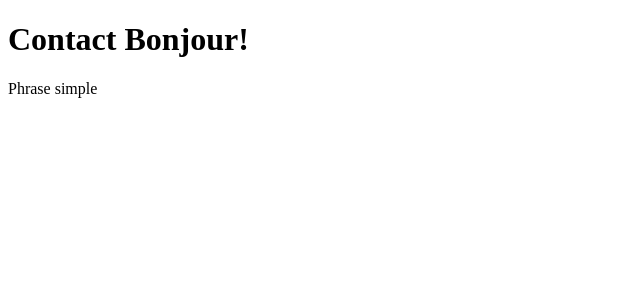
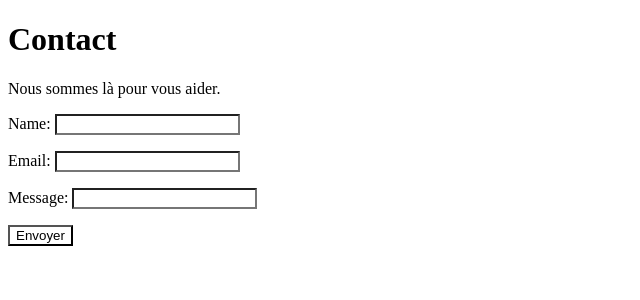
Before and after one commit to cfourrier/djangorepo2, a Django app: page /contact/ in a window 1280 px wide. Shown: the part 26-326 px from the top of the page, without its empty margins (0-640 px from the left). Run offline with Django 4.2, Linux system fonts and the light colour scheme.

Commit message:
contact page added

```diff
--- /dev/null
+++ b/merchex/listings/forms.py
@@ -0,0 +1,6 @@
+from django import forms
+
+class ContactUsForm(forms.Form):
+   name = forms.CharField(required=False)
+   email = forms.EmailField()
+   message = forms.CharField(max_length=1000)
--- a/merchex/listings/templates/listings/contact.html
+++ b/merchex/listings/templates/listings/contact.html
@@ -1,5 +1,13 @@
 {% extends 'listings/base.html' %}
+
 {% block content %}
-<h1>Contact Bonjour!</h1>
-<p>Phrase simple</p>
+
+<h1>Contact</h1>
+<p>Nous sommes là pour vous aider.</p>
+
+<form action="" method="post" novalidate>
+{% csrf_token %}
+{{ form.as_p }}
+<input type="submit" value="Envoyer">
+</form>
 {% endblock %}
--- a/merchex/listings/templates/listings/product_detail.html
+++ b/merchex/listings/templates/listings/product_detail.html
@@ -6,6 +6,9 @@
 
 <ul>
  <li>type : {{ product.type }}</li>
+ {% if product.band %}
+   <li>En lien avec le groupe:  <a href="">{{ product.band }}</a></li>
+   {% endif %}
 
 </ul>
 
--- a/merchex/listings/views.py
+++ b/merchex/listings/views.py
@@ -1,9 +1,10 @@
 # ~/projects/django-web-app/merchex/listings/views.py
-
 from django.http import HttpResponse
 from django.shortcuts import render
 from listings.models import Band, Product
 from listings.models import Ad
+from listings.forms import ContactUsForm
+
 
 def band_list(request):  # renommer la fonction de vue
    bands = Band.objects.all()
@@ -36,7 +37,7 @@ def about(request):
     {'bands': bands})
 
 def contact(request):
-    bands = Band.objects.all()
-    return render(request,
-    'listings/contact.html',
-    {'bands': bands})
+  form = ContactUsForm()  # ajout d’un nouveau formulaire ici
+  return render(request,
+          'listings/contact.html',
+          {'form': form})  # passe ce formulaire au gabarit
--- a/merchex/merchex/urls.py
+++ b/merchex/merchex/urls.py
@@ -24,7 +24,7 @@ path('admin/', admin.site.urls),
 path('bands/', views.band_list, name='band-list'),
 path('bands/<int:id>/', views.band_detail, name='band-detail'),
 path('about-us/', views.about),
-path('contact/', views.contact),
+path('contact/', views.contact, name='contact'),
 path('listings/', views.product_list, name='product-list'),
 path('listings/<int:id>', views.product_detail, name='product-detail'),
 ]
```
Also changed, not shown: merchex/listings/templates/listings/band_detail.html (+8 -3 lines).
